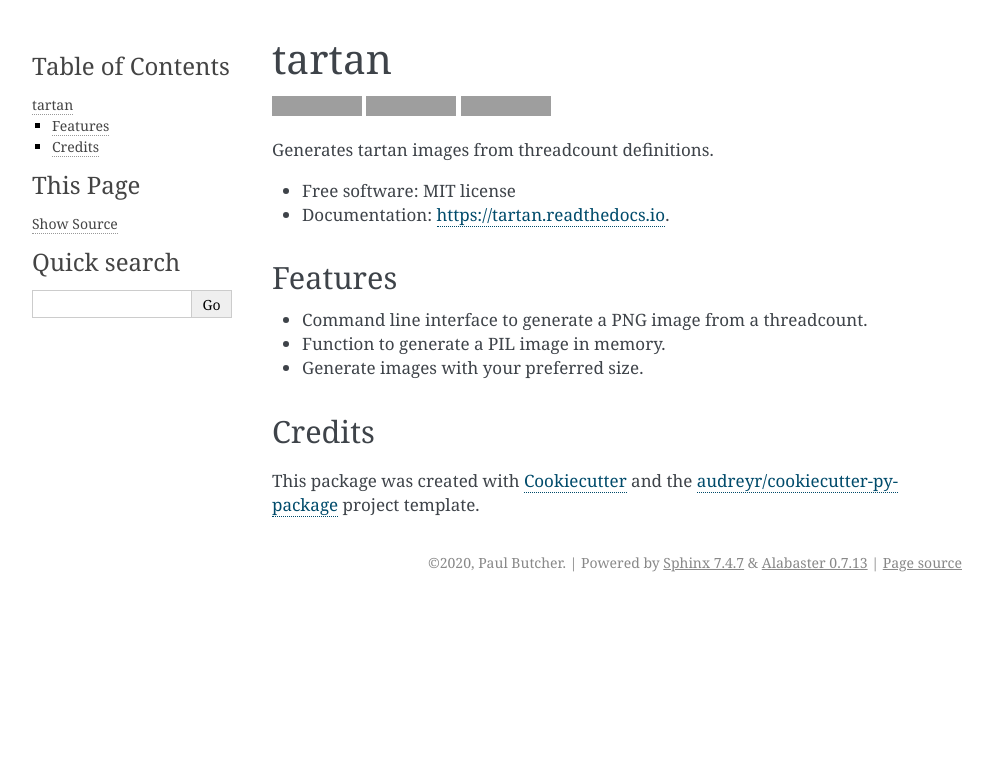
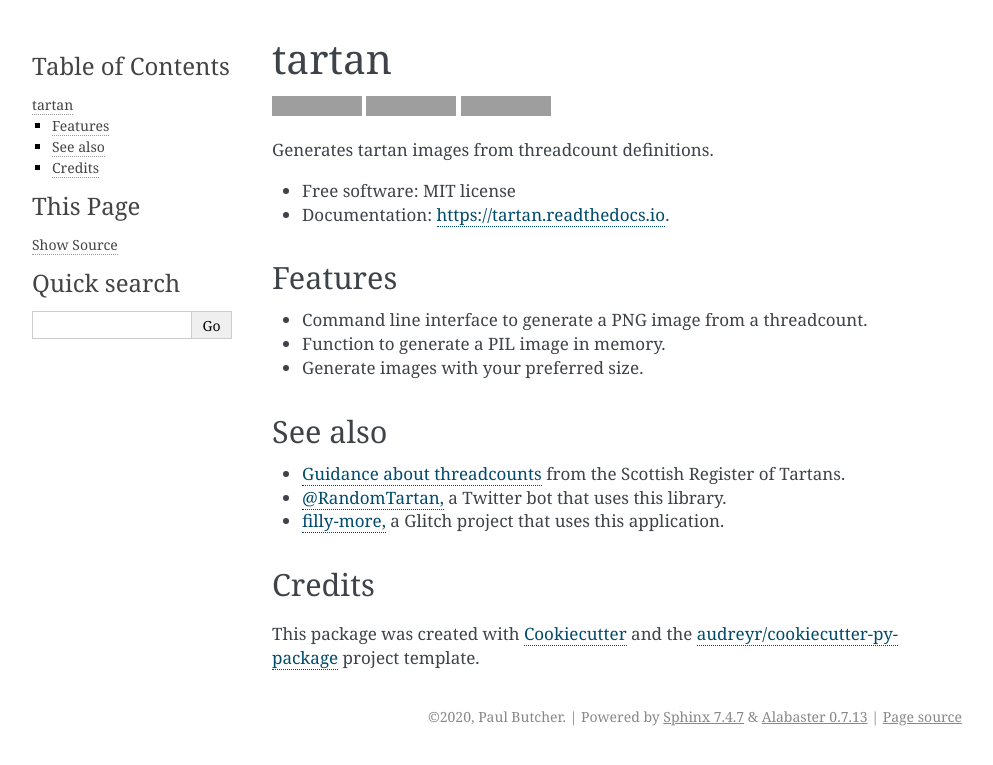
Before and after one commit to paul-butcher/tartan, a Sphinx documentation site: the page built from docs/readme.rst, in a window 1280 px wide. Shown: the top 765 px of the page, without its empty margins (148-1141 px from the left). Built offline with Sphinx 7.4.7, drawn with Linux system fonts in a browser that asks for light colours; pages that are not in the unit, such as notebooks, are missing from menus; grey boxes are pictures that could not be loaded.

```diff
--- a/README.rst
+++ b/README.rst
@@ -30,6 +30,13 @@ Features
 * Generate images with your preferred size.
 
 
+See also
+--------
+
+* `Guidance about threadcounts <https://www.tartanregister.gov.uk/threadcount>`_  from the Scottish Register of Tartans.
+* `@RandomTartan, <https://twitter.com/RandomTartan>`_ a Twitter bot that uses this library.
+* `filly-more, <https://github.com/paul-butcher/filly-more>`_ a Glitch project that uses this application.
+
 Credits
 -------
 
```
Also changed, not shown: docs/usage.rst (+10 -3 lines), docs/images/tartan.png (added).
